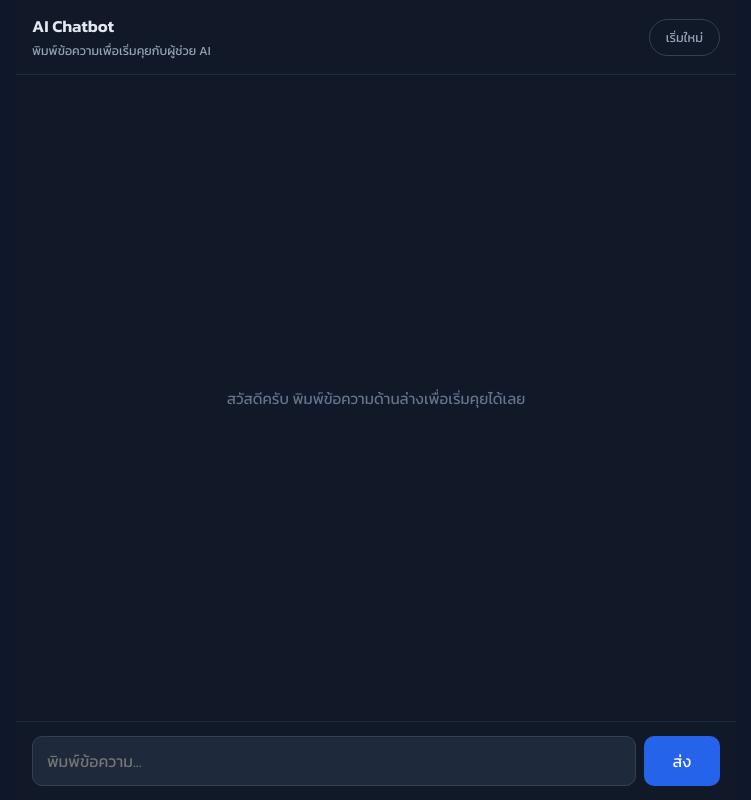
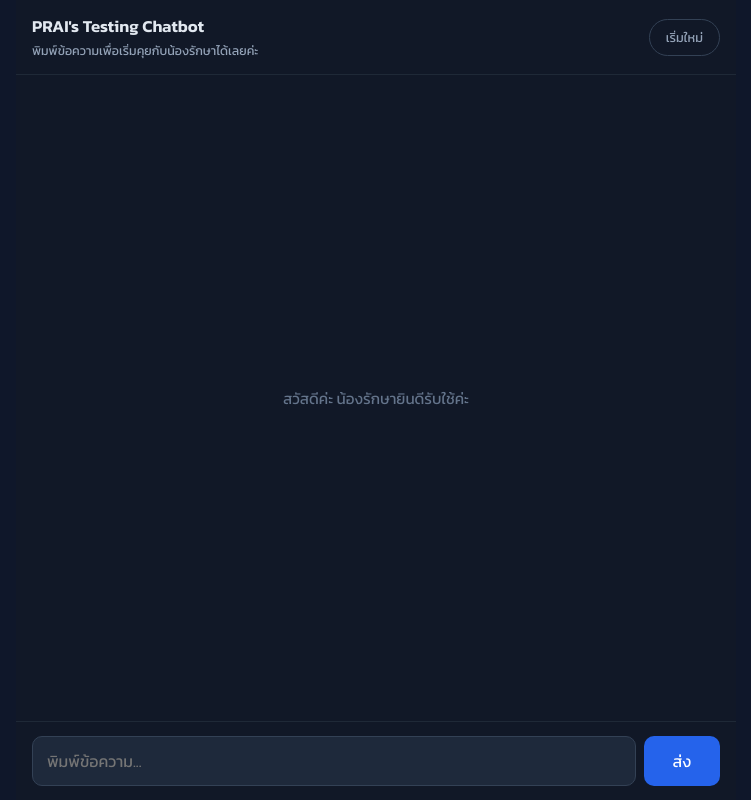
Before and after one commit to praiakrapalin/chatbotcloudllm, a FastAPI app: page / in a window 1280 px wide. Shown: the whole page, without its empty margins (264-1015 px from the left). Run offline with FastAPI, Linux system fonts and the light colour scheme; parts of the project's set-up code (start-up, migrations or seed data) failed here and were passed over; some libraries are stand-ins or nearby versions.

Commit message:
Update index.html

```diff
--- a/templates/index.html
+++ b/templates/index.html
@@ -18,8 +18,8 @@
     <div class="app-container">
       <header class="app-header">
         <div class="app-header-text">
-          <h1>AI Chatbot</h1>
-          <span class="app-subtitle">พิมพ์ข้อความเพื่อเริ่มคุยกับผู้ช่วย AI</span>
+          <h1>PRAI's Testing Chatbot</h1>
+          <span class="app-subtitle">พิมพ์ข้อความเพื่อเริ่มคุยกับน้องรักษาได้เลยค่ะ</span>
         </div>
         <button id="new-chat-button" class="new-chat-button" type="button" title="เริ่มบทสนทนาใหม่ (ล้างความจำของ session นี้)">
           เริ่มใหม่
@@ -28,7 +28,7 @@
 
       <main id="chat-window" class="chat-window">
         <div id="empty-state" class="empty-state">
-          <p>สวัสดีครับ พิมพ์ข้อความด้านล่างเพื่อเริ่มคุยได้เลย</p>
+          <p>สวัสดีค่ะ น้องรักษายินดีรับใช้ค่ะ</p>
         </div>
         <div id="loading-indicator" class="loading-indicator hidden">
           <span class="dot"></span><span class="dot"></span><span class="dot"></span>
```
